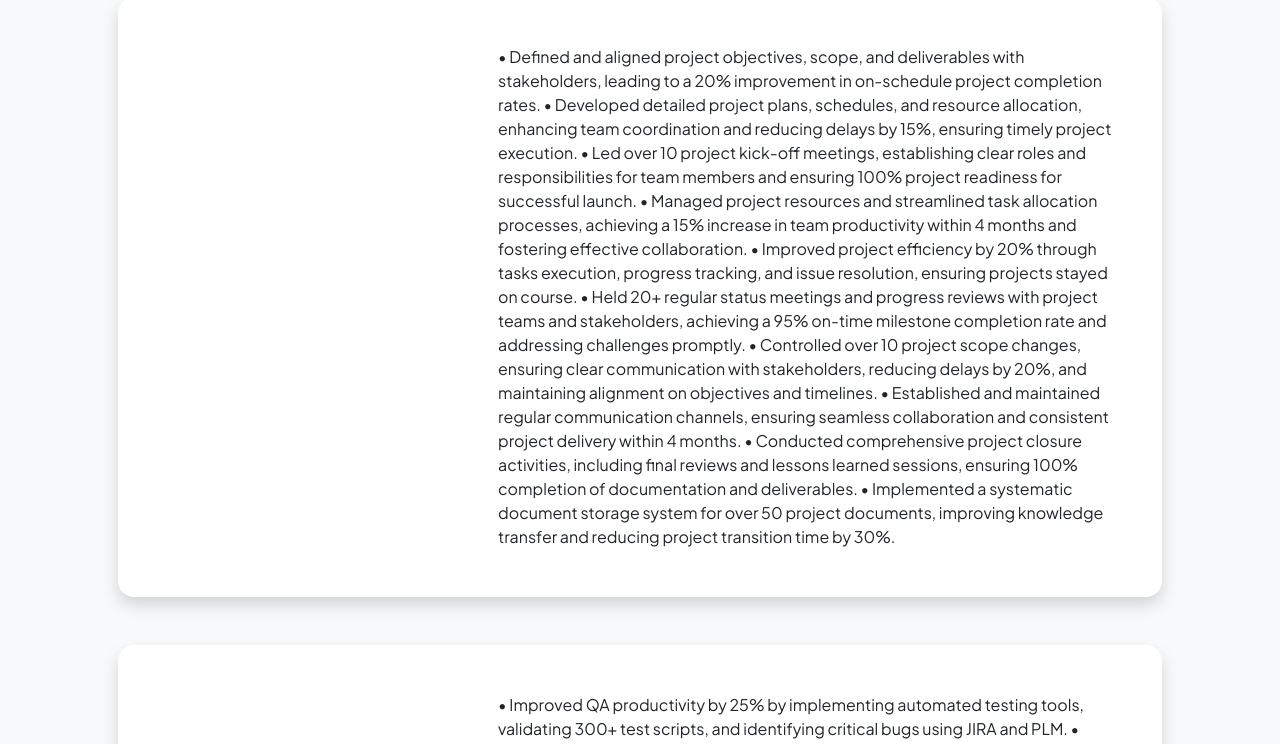
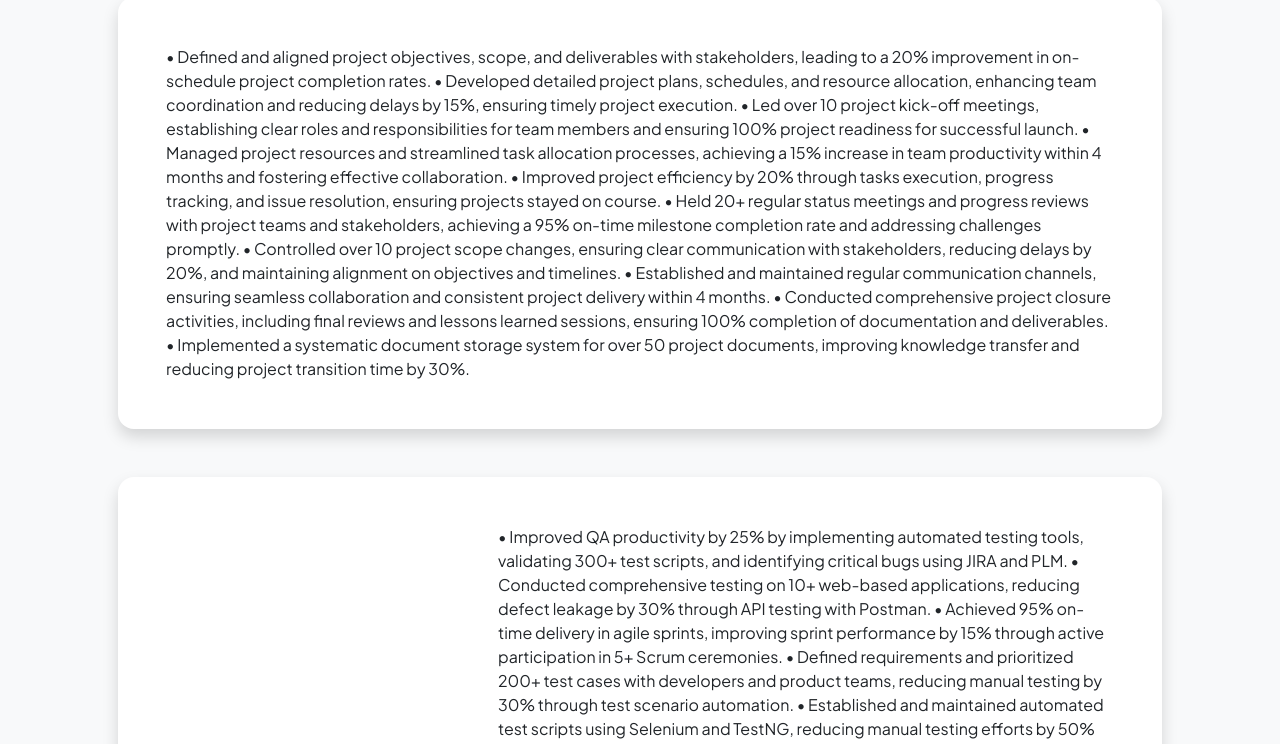
Before and after one commit to mansi0304/Mansi-Portfolio, a plain HTML site: page resume.html in a window 1280 px wide. Shown: the part 595-1339 px from the top of the page. Drawn offline with nearby package versions, Linux system fonts and the light colour scheme.

Commit message:
Update resume.html

```diff
--- a/resume.html
+++ b/resume.html
@@ -83,7 +83,7 @@
                                     <div class="row align-items-center gx-5">
                                         <div class="col text-center text-lg-start mb-4 mb-lg-0">
                                         </div>
-                                        <div class="col-lg-8"><div> • Defined and aligned project objectives, scope, and deliverables with stakeholders, leading to a
+                                        <div> • Defined and aligned project objectives, scope, and deliverables with stakeholders, leading to a
 20% improvement in on-schedule project completion rates.
 • Developed detailed project plans, schedules, and resource allocation, enhancing team
 coordination and reducing delays by 15%, ensuring timely project execution.
@@ -102,7 +102,7 @@ and consistent project delivery within 4 months.
 • Conducted comprehensive project closure activities, including final reviews and lessons learned
 sessions, ensuring 100% completion of documentation and deliverables.
 • Implemented a systematic document storage system for over 50 project documents, improving
-knowledge transfer and reducing project transition time by 30%.</div></div>
+knowledge transfer and reducing project transition time by 30%.</div>
                                     </div>
                                 </div>
                             </div>
```
